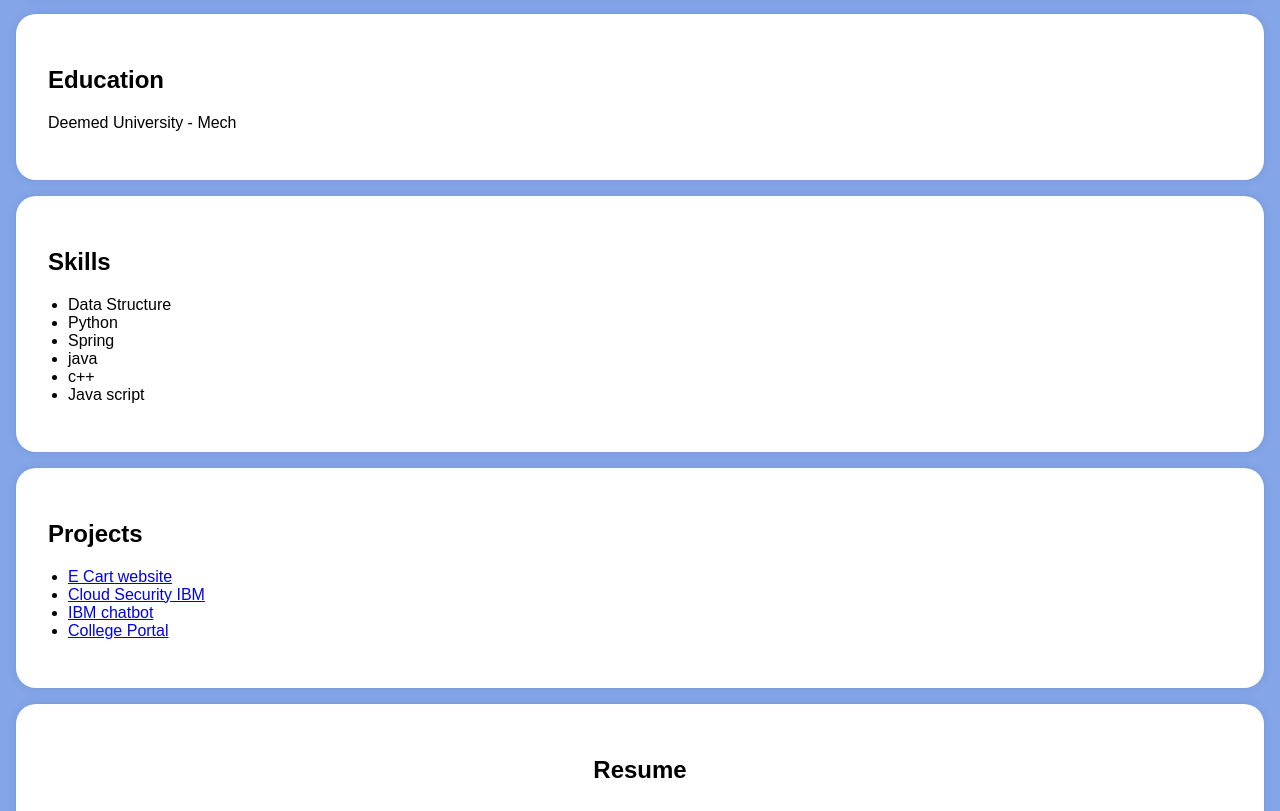
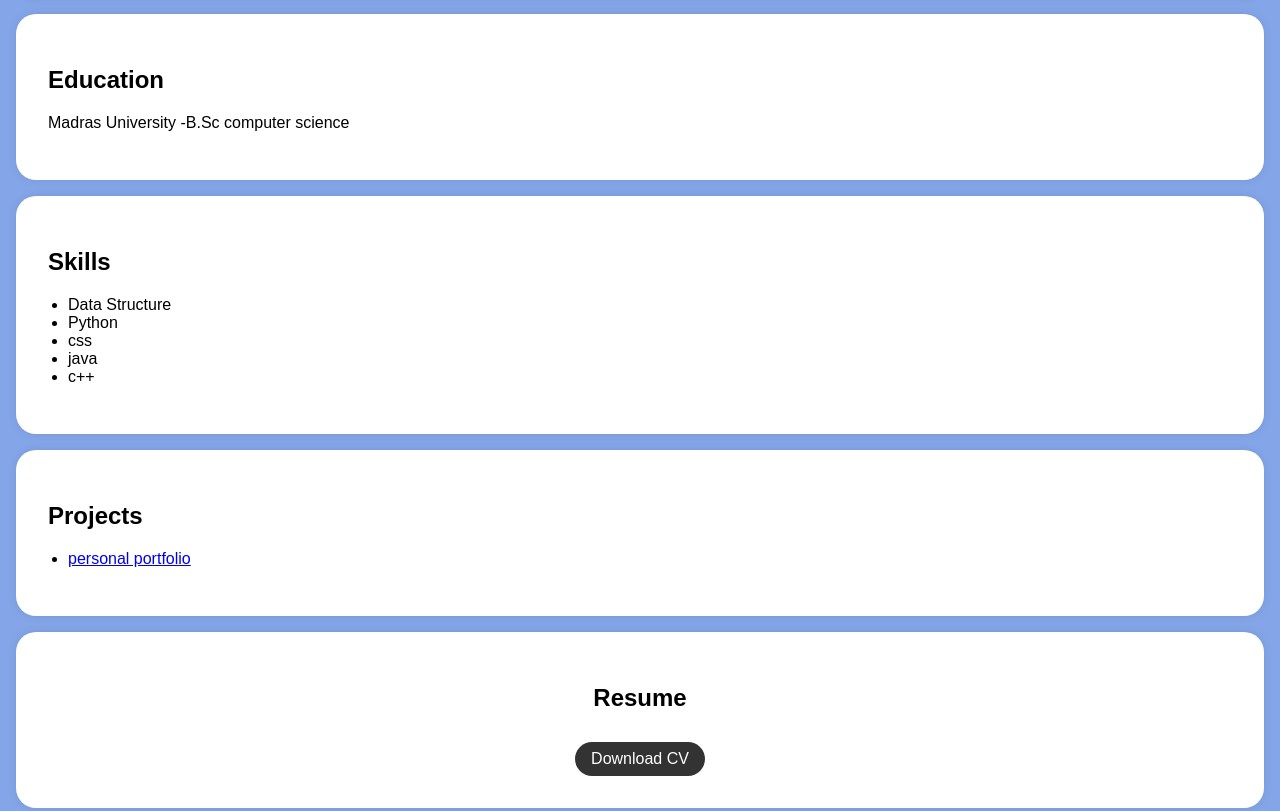
Before and after one commit to bhuvana12543/G-Bhuvaneswari, a plain HTML site: page index.html in a window 1280 px wide. Shown: the part 450-1261 px from the top of the page. Drawn offline with Linux system fonts and the light colour scheme.

Commit message:
Update index.html

```diff
--- a/index.html
+++ b/index.html
@@ -125,7 +125,7 @@ up<!DOCTYPE html>
     <section id="education">
         <div class="section-content">
             <h2>Education</h2>
-            <p>Deemed University  - Mech</p>
+            <p>Madras University  -B.Sc computer science</p>
 
 
         </div>
@@ -137,10 +137,9 @@ up<!DOCTYPE html>
             <ul>
                 <li>Data Structure</li>
                 <li>Python</li>
-                <li>Spring</li>
+                <li>css</li>
                 <li>java</li>
                 <li>c++</li>
-                <li>Java script</li>
             </ul>
         </div>
     </section>
@@ -149,10 +148,7 @@ up<!DOCTYPE html>
         <div class="section-content">
             <h2>Projects</h2>
             <ul>
-                <li><a href="#">E Cart website</a></li>
-                <li><a href="#">Cloud Security IBM</a></li>
-                <li><a href="#">IBM chatbot</a></li>
-                <li><a href="#">College Portal</a></li>
+                <li><a href="#">personal portfolio</a></li>
                 <!-- Add more project links here -->
             </ul>
         </div>
```
